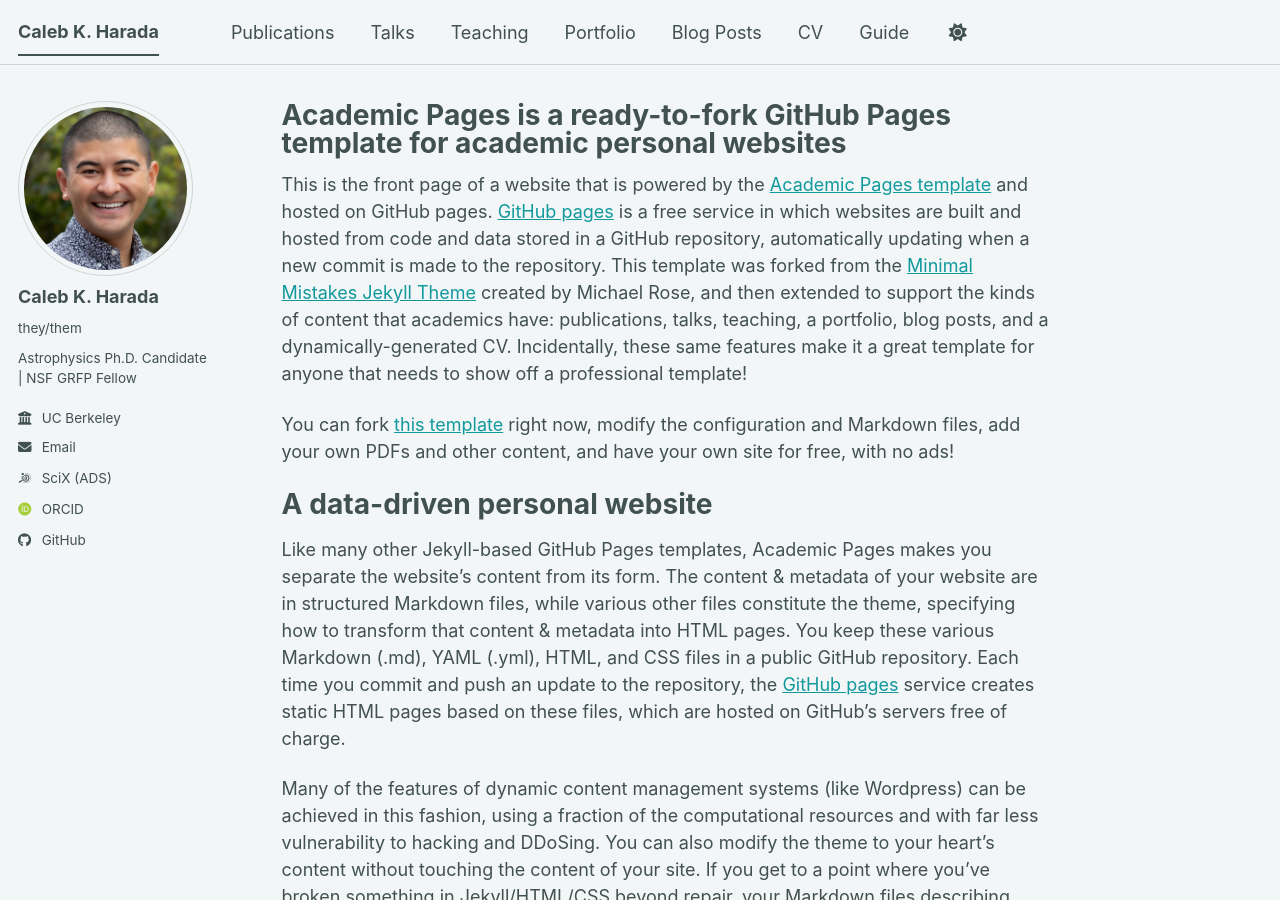
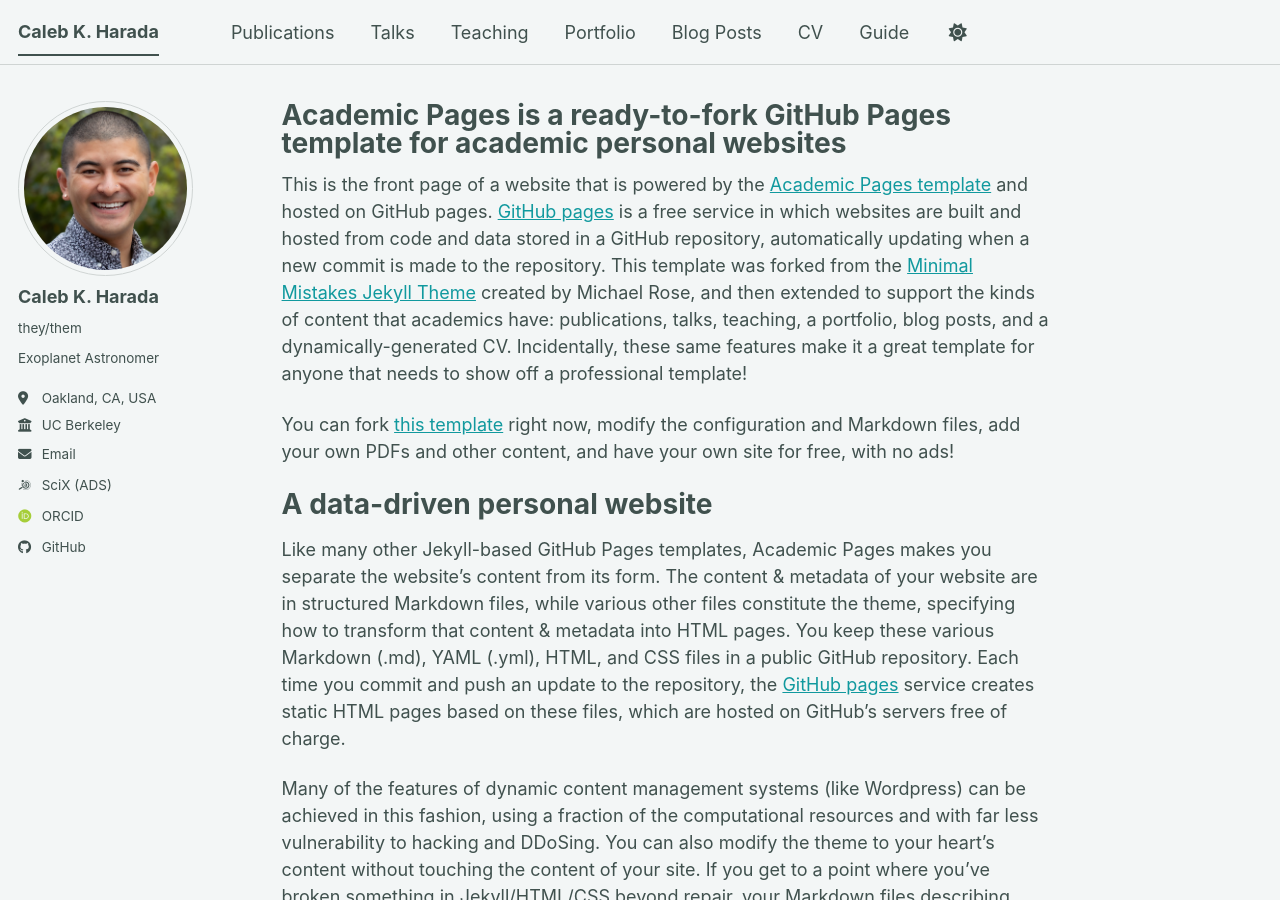
Before and after one commit to CalebHarada/CalebHarada.github.io, a Jekyll site: the page built from _pages/about.md, in a window 1280 px wide and 900 px high. Built offline with Jekyll 4.4.1, drawn with Linux system fonts in a browser that asks for light colours; some web fonts are replaced; a script bundle is joined from its source files by our own code; library files that are not in the unit come from our copies.

Commit message:
modify config

```diff
--- a/_config.yml
+++ b/_config.yml
@@ -26,15 +26,15 @@ author:
   avatar           : "me.jpg"
   name             : "Caleb K. Harada"
   pronouns         : "they/them"
-  bio              : "Astrophysics Ph.D. Candidate | NSF GRFP Fellow"
-  location         : # "Oakland, CA, USA"
+  bio              : "Exoplanet Astronomer"
+  location         : "Oakland, CA, USA"
   employer         : "UC Berkeley"
   uri              : # URL
   email            : "charada@berkeley.edu"
 
   # Academic websites
   academia         : # URL
-  ads              : https://tinyurl.com/scixsearch
+  ads              : "https://tinyurl.com/scixsearch"
   arxiv            : # URL - Update with the correct link to your profile
   googlescholar    : # URL
   inspire-hep      : # URL
```
